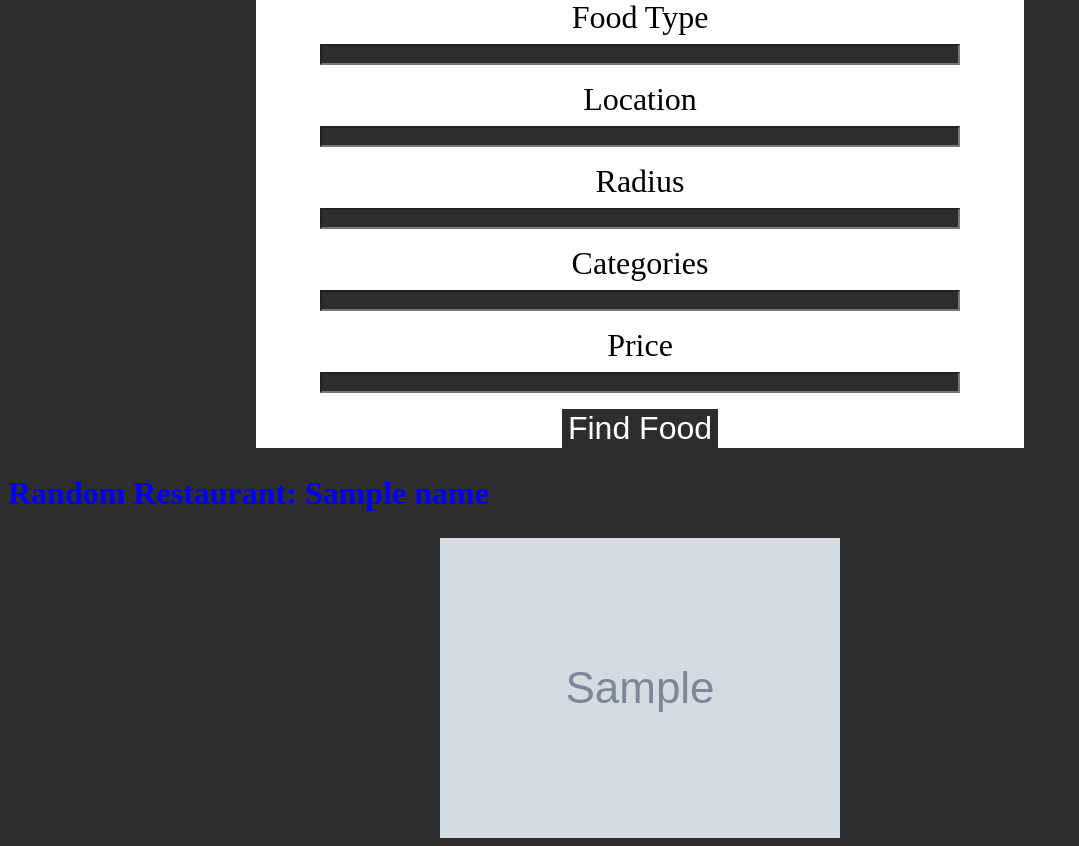
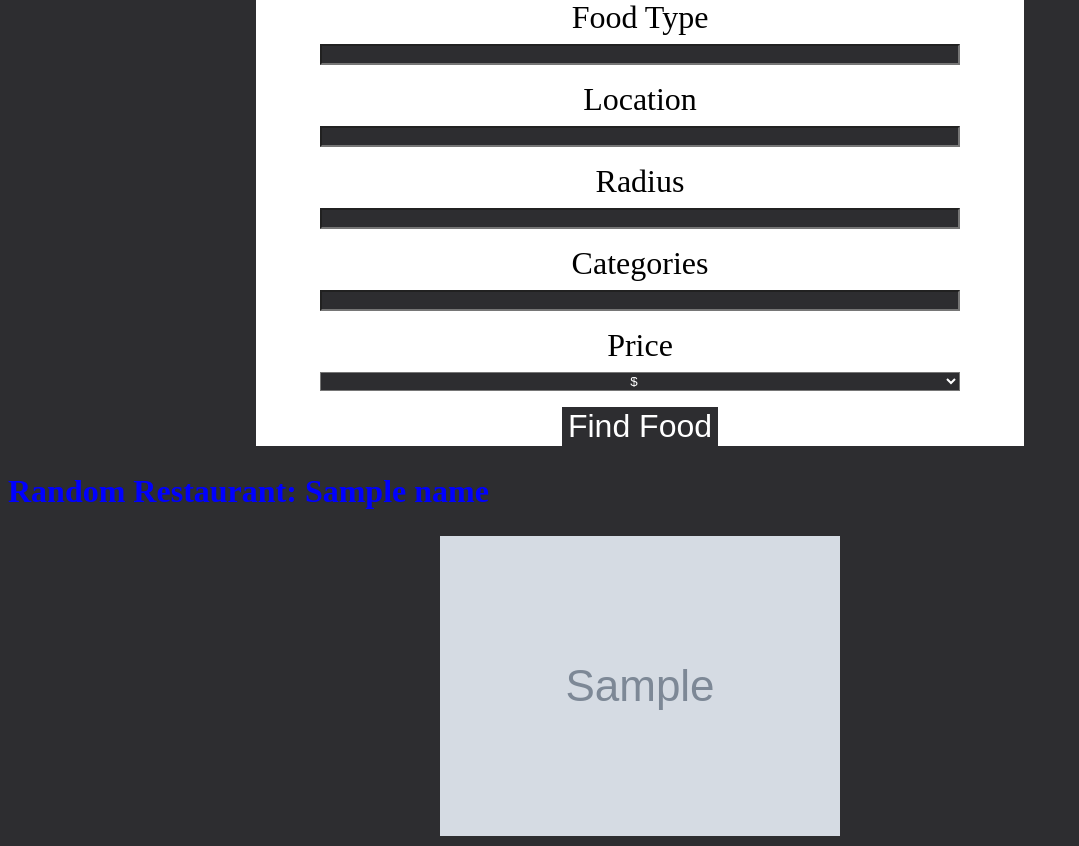
Before and after one commit to estrellafel/pythonProjectCs224, a Flask app: template templates/home.html in a window 1280 px wide. Shown: the part 78-924 px from the top of the page, without its empty margins (0-1079 px from the left). Run offline with Flask 2, Linux system fonts and the light colour scheme; the template is opened without the code that fills it: most values are stand-ins (such as "Sample title", 1, 10 or a date in 2020); grey boxes marked "Sample" are stand-in pictures.

Commit message:
put a select bar in for the price option

```diff
--- a/main.py
+++ b/main.py
@@ -12,7 +12,7 @@ import requests, validate
 app = Flask(__name__)
 
 # Put in your the api_key here
-api_key = ''
+api_key = 'Iu6RMASUHPZgnXkTKsopdmBGiQK9ht97MCXkyFX_ciEltMPd3YcleBYZHmMcmlrwSmdJqAf_YOv7-CuzP6L64k1Vo64fLATAqoKVYAGwJ3ddbmQ1YmAzBku_Y9sKYnYx'
 headers = {'Authorization': 'Bearer {}'.format(api_key)}
 search_api_url = 'https://api.yelp.com/v3/businesses/search'
 # params = {}
--- a/static/home.css
+++ b/static/home.css
@@ -34,7 +34,7 @@ body > form > div.group {
     text-align: center;
 }
 
-body > form > div.group > input {
+body > form > div.group > input, body > form > div.group > select {
     width: 50vw;
     background-color: #2d2d30;
     color: white;
--- a/templates/home.html
+++ b/templates/home.html
@@ -34,7 +34,12 @@
                 <label for="price">Price</label>
             </div>
             <div class="group">
-                <input type="text" name="price" id="price">
+                <select name="price" id="price">
+                    <option value="1">$</option>
+                    <option value="2">$$</option>
+                    <option value="3">$$$</option>
+                    <option value="4">$$$$</option>
+                </select>
             </div>
             <div class="group">
                 <button type="submit">Find Food</button>
```
